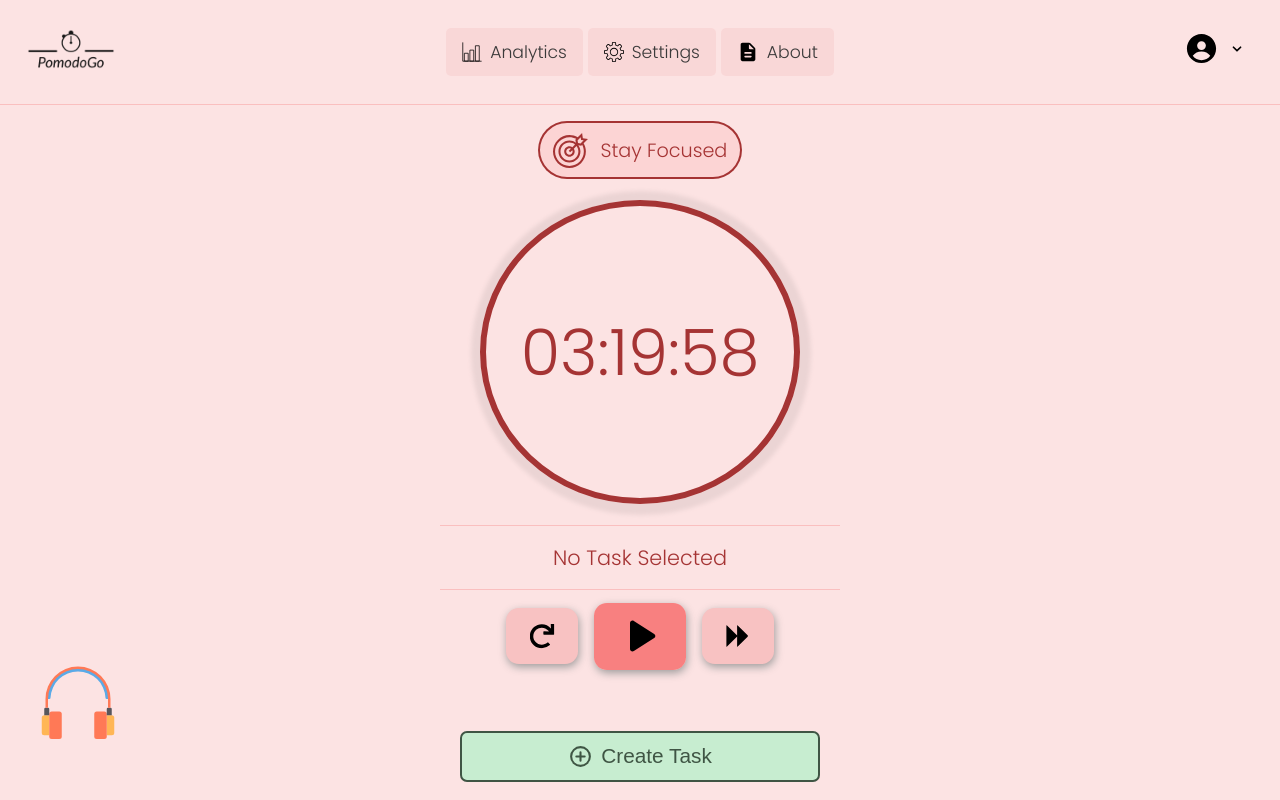
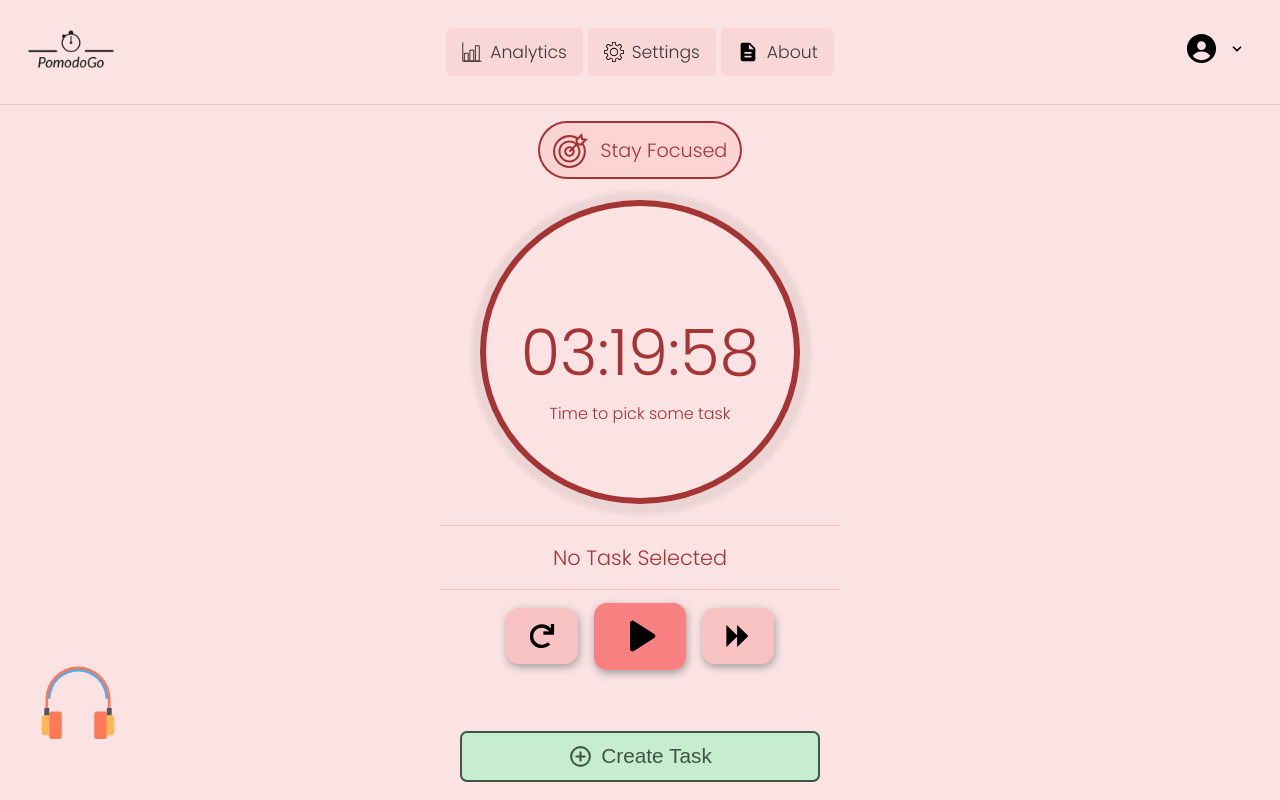
Before and after one commit to vivek-30/pomodo-go, a Next.js app: page / in a window 1280 px wide. Shown: the top 800 px of the page. Built offline with nearby package versions, Linux system fonts and the light colour scheme.

Commit message:
display suitable message for timer__box when no task is selected

```diff
--- a/src/components/Timer.jsx
+++ b/src/components/Timer.jsx
@@ -162,7 +162,13 @@ const Timer = () => {
       </div>
       <div className={`${styles['timer__box']} ${styles[modeState.mode]}`}>
         <p>{currentFormatedTime}</p>
-        {taskData.title !== '' && <p className="text-truncate">{taskData.title}</p>}
+        <p className="text-truncate">
+          {
+            taskData.title === '' ?
+            modeState.mode === 'focus' ? 'Time to pick some task' : 'Restore your energy for next task' :
+            taskData.title
+          }
+        </p>
       </div>
       <div className={`${styles['divider']} ${styles[modeState.mode]}`}></div>
       <div className={`${styles['timer__info']} ${styles[modeState.mode]}`}>
```
